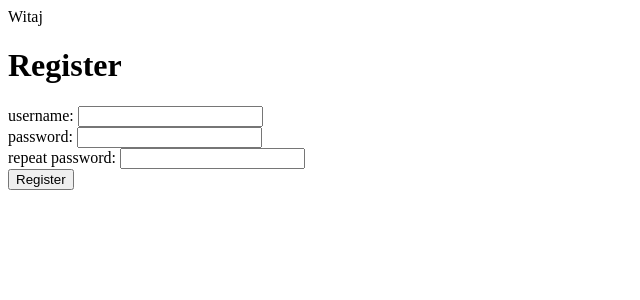
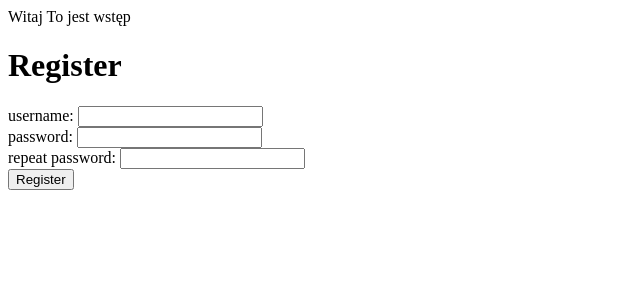
Before and after one commit to kwiatkowski1981/flaskApi, a Flask app: page /register in a window 1280 px wide. Shown: the top 300 px of the page, without its empty margins (0-640 px from the left). Run offline with Flask 2, Linux system fonts and the light colour scheme.

Commit message:
feat: updated base template

```diff
--- a/templates/base.html.jinja2
+++ b/templates/base.html.jinja2
@@ -8,7 +8,7 @@
         {% if current_user,is_authenticated %}
             Witaj {{ current_user.username }}
         {% endif %}
-        {#{% block intro %} To jest wstęp {% endblock %}#}
+        {% block intro %} To jest wstęp {% endblock %}
         {% block content %} {% endblock %}
     </body>
 </html>
```
